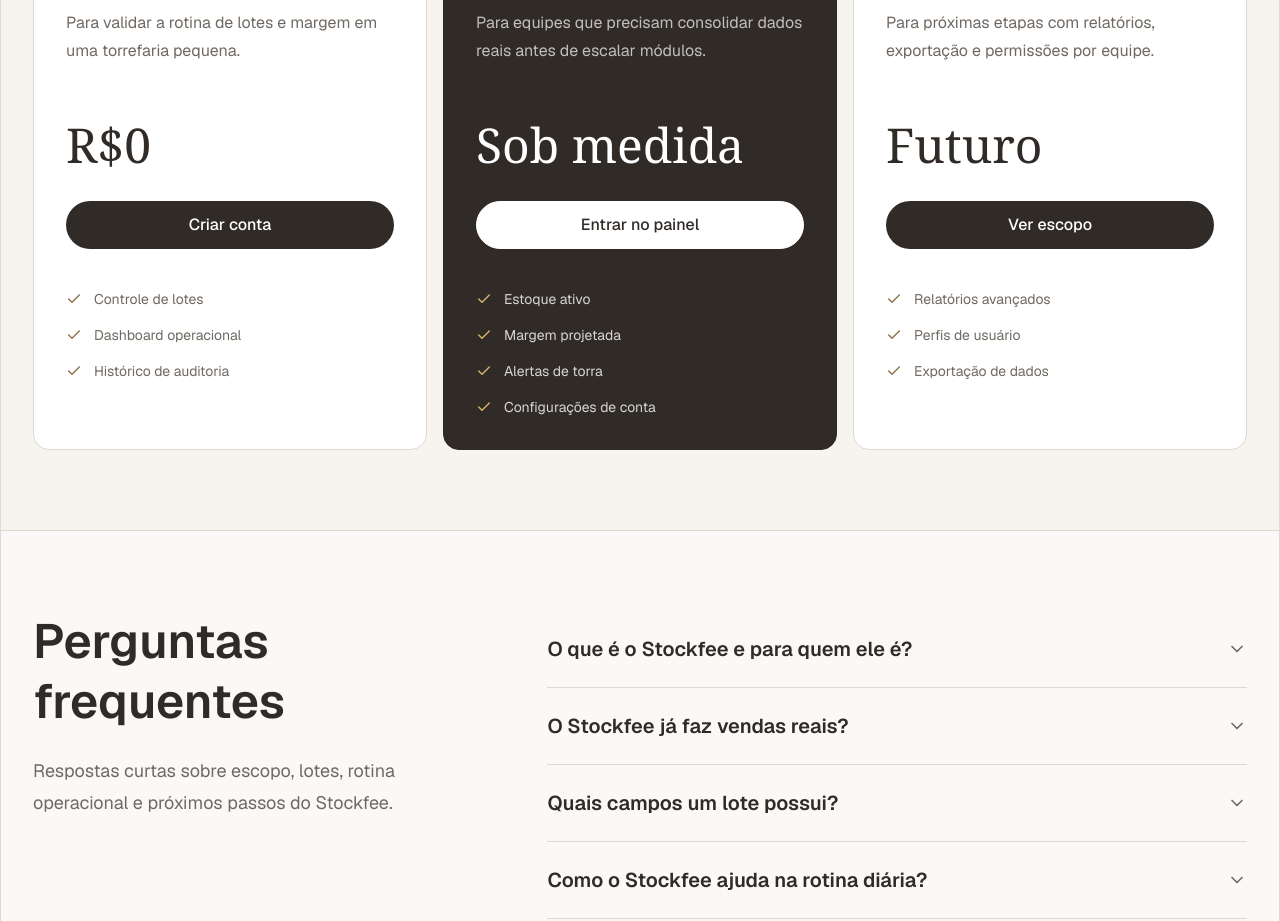
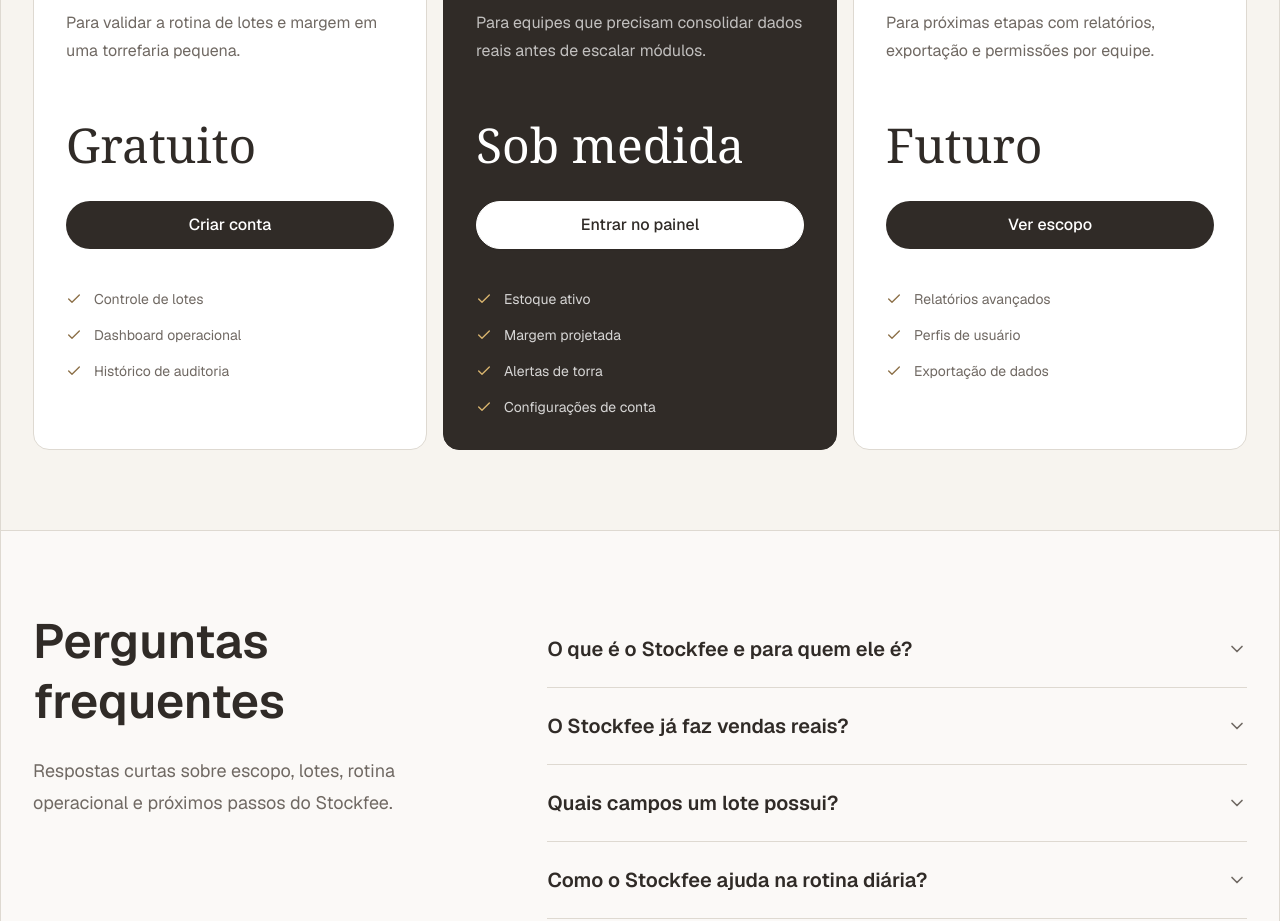
Before and after one commit to luigiferrim/stock_finance_management_system, a Next.js app: page / in a window 1280 px wide. Shown: the part 3100-4021 px from the top of the page. Built offline with nearby package versions, Linux system fonts and the light colour scheme; no server answers.

Commit message:
Update operation plan label

```diff
--- a/app/page.tsx
+++ b/app/page.tsx
@@ -49,7 +49,7 @@
 const plans = [
   {
     name: "Operação",
-    price: "R$0",
+    price: "Gratuito",
     description: "Para validar a rotina de lotes e margem em uma torrefaria pequena.",
     cta: "Criar conta",
     href: "/register",
```
